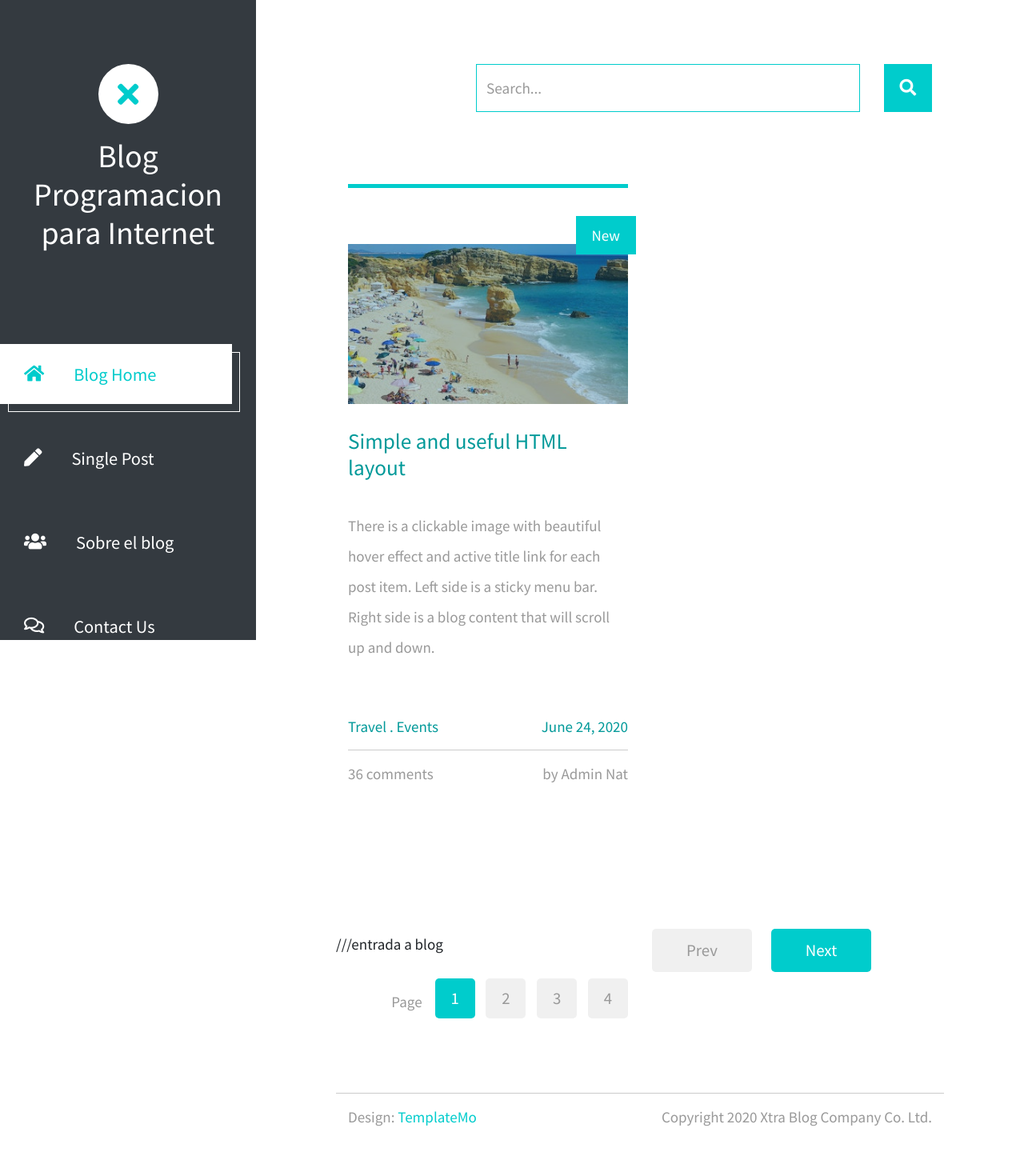
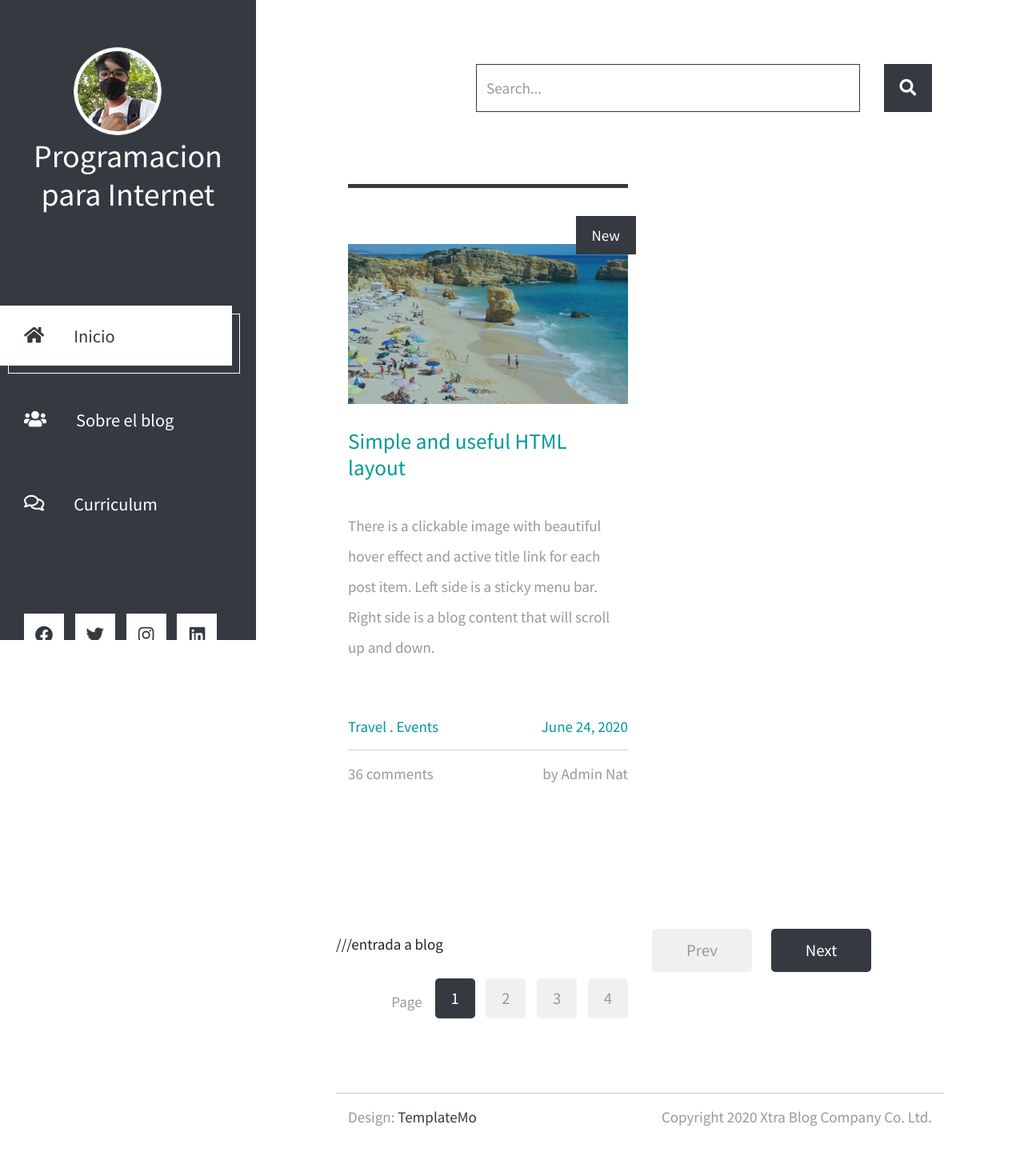
Before and after one commit to DanielBR12/prograinternet, a plain HTML site: page site/index.html in a window 1280 px wide. Shown: the whole page at 80% size. Drawn offline with Linux system fonts and the light colour scheme.

Commit message:
Personalizacion de plantilla

```diff
--- a/site/css/templatemo-xtra-blog.css
+++ b/site/css/templatemo-xtra-blog.css
@@ -70,9 +70,10 @@ hr {
     display: flex;
     align-items: center;
     justify-content: center;
+
 }
 .tm-site-logo i {
-    color: #0CC;
+    color: #343a40;
 }
 .tm-main {
     margin-left: 400px;
@@ -105,7 +106,7 @@ hr {
 }
 .tm-nav-item:hover .tm-nav-link,
 .tm-nav-item.active .tm-nav-link {
-    color: #0CC;
+    color: #343a40;
     background-color: white;
     text-decoration: none;
 }
@@ -147,7 +148,7 @@ ul {
     margin-bottom: 15px;
 }
 .tm-social-icon {
-    color: #0CC;
+    color: #343a40;
     transition: all 0.3s ease;
 }
 .tm-social-link:hover .tm-social-icon.fa-facebook {
@@ -176,14 +177,14 @@ ul {
     width: 480px;
     margin-right: 30px;
     border-radius: 0;
-    border-color: #0CC;
+    border-color: #343a40;
     font-size: 1.2rem;
 }
 .tm-search-button {
     width: 60px;
     height: 60px;
     border: none;
-    background-color: #0CC;
+    background-color: #343a40;
     transition: all 0.3s ease;
 }
 .tm-search-button:hover {
@@ -232,7 +233,7 @@ ul {
 .tm-new-badge {
     top: 25px;
     right: -10px;
-    background-color: #0CC;
+    background-color: #343a40;
     color: white;
     padding: 5px 20px;
 }
@@ -245,7 +246,7 @@ ul {
     color: #999;
 }
 .tm-post-link:hover .tm-post-title {
-    color: #0CC;
+    color: #343a40;
 }
 .tm-btn {
     display: inline-block;
@@ -254,7 +255,7 @@ ul {
     transition: all 0.3s ease;
 }
 .tm-btn-primary {
-    background-color: #0CC;
+    background-color: #343a40;
     color: white;
     padding: 8px 43px;
     border: none;
@@ -285,7 +286,7 @@ ul {
 }
 .tm-paging-item .tm-paging-link:hover,
 .tm-paging-item.active .tm-paging-link {
-    background-color: #0CC;
+    background-color: #343a40;
     color: white;
 }
 .tm-btn.disabled {
@@ -294,7 +295,7 @@ ul {
     cursor: not-allowed;
 }
 .tm-external-link {
-    color: #0CC;
+    color: #343a40;
 }
 .tm-external-link:hover {
     color: #09b6b6;
@@ -317,7 +318,7 @@ ul {
 /* Single Post page */
 
 hr.tm-hr-primary {
-    border-top: 5px solid #0CC;
+    border-top: 5px solid #343a40;
 }
 video {
     width: 100%;
@@ -336,7 +337,7 @@ video {
 }
 .form-control {
     height: 45px;
-    border-color: #0CC;
+    border-color: #343a40;
     border-radius: 0;
 }
 .tm-comment-form {
@@ -453,7 +454,7 @@ a:hover figcaption {
 .tm-social-links li a {
     display: block;
     color: white;
-    background-color: #0CC;
+    background-color: #343a40;
     width: 45px;
     height: 45px;
     margin-right: 15px;
--- a/site/index.html
+++ b/site/index.html
@@ -23,26 +23,26 @@ https://templatemo.com/tm-553-xtra-blog
                 <i class="fas fa-bars"></i>
             </button>
             <div class="tm-site-header">
-                <div class="mb-3 mx-auto tm-site-logo"><i class="fas fa-times fa-2x"></i></div>
-                <h1 class="text-center">Blog Programacion para Internet</h1>
+                <div class="mb-3 mx-auto tm-site-logo"><img src="img/perfil.jpg" alt="Image" class="mb-2 rounded-circle img-thumbnail"><i class="fas fa-times fa-2x"></i></div>
+                <h1 class="text-center">Programacion para Internet</h1>
             </div>
             <nav class="tm-nav" id="tm-nav">
                 <ul>
                     <li class="tm-nav-item active"><a href="index.html" class="tm-nav-link">
                         <i class="fas fa-home"></i>
-                        Blog Home
+                        Inicio
                     </a></li>
-                    <li class="tm-nav-item"><a href="post.html" class="tm-nav-link">
+                    <!--<li class="tm-nav-item"><a href="post.html" class="tm-nav-link">
                         <i class="fas fa-pen"></i>
                         Single Post
-                    </a></li>
+                    </a></li>-->
                     <li class="tm-nav-item"><a href="about.html" class="tm-nav-link">
                         <i class="fas fa-users"></i>
                         Sobre el blog
                     </a></li>
                     <li class="tm-nav-item"><a href="contact.html" class="tm-nav-link">
                         <i class="far fa-comments"></i>
-                        Contact Us
+                        Curriculum
                     </a></li>
                 </ul>
             </nav>
@@ -60,9 +60,7 @@ https://templatemo.com/tm-553-xtra-blog
                     <i class="fab fa-linkedin tm-social-icon"></i>
                 </a>
             </div>
-            <p class="tm-mb-80 pr-5 text-white">
-                Xtra Blog is a multi-purpose HTML template from TemplateMo website. Left side is a sticky menu bar. Right side content will scroll up and down.
-            </p>
+
         </div>
     </header>
     <div class="container-fluid">
```
Also changed, not shown: site/about.html (+11 -13 lines), site/contact.html (+11 -13 lines), site/post.html (+11 -13 lines), site/img/9f3e8ca2-e10d-46f2-99f7-aac397e002df.jpg (added), site/img/perfil.jpg (added).
